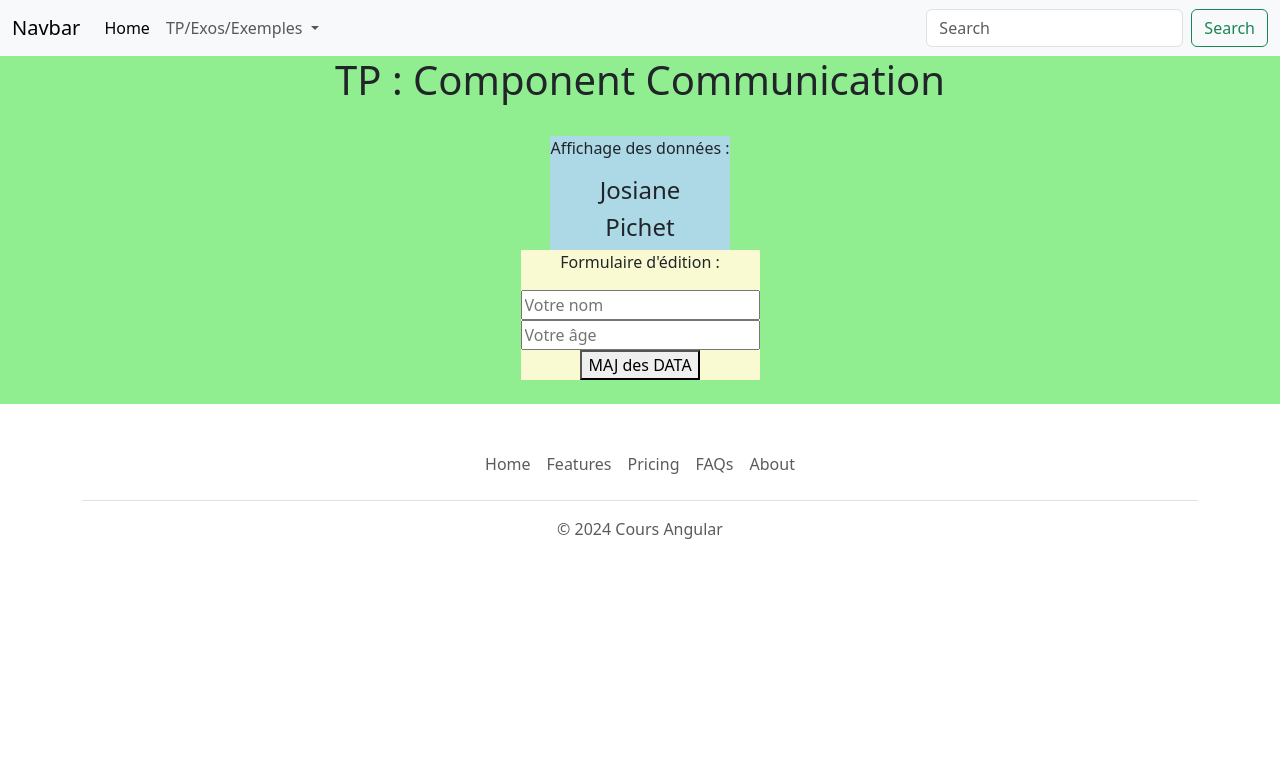
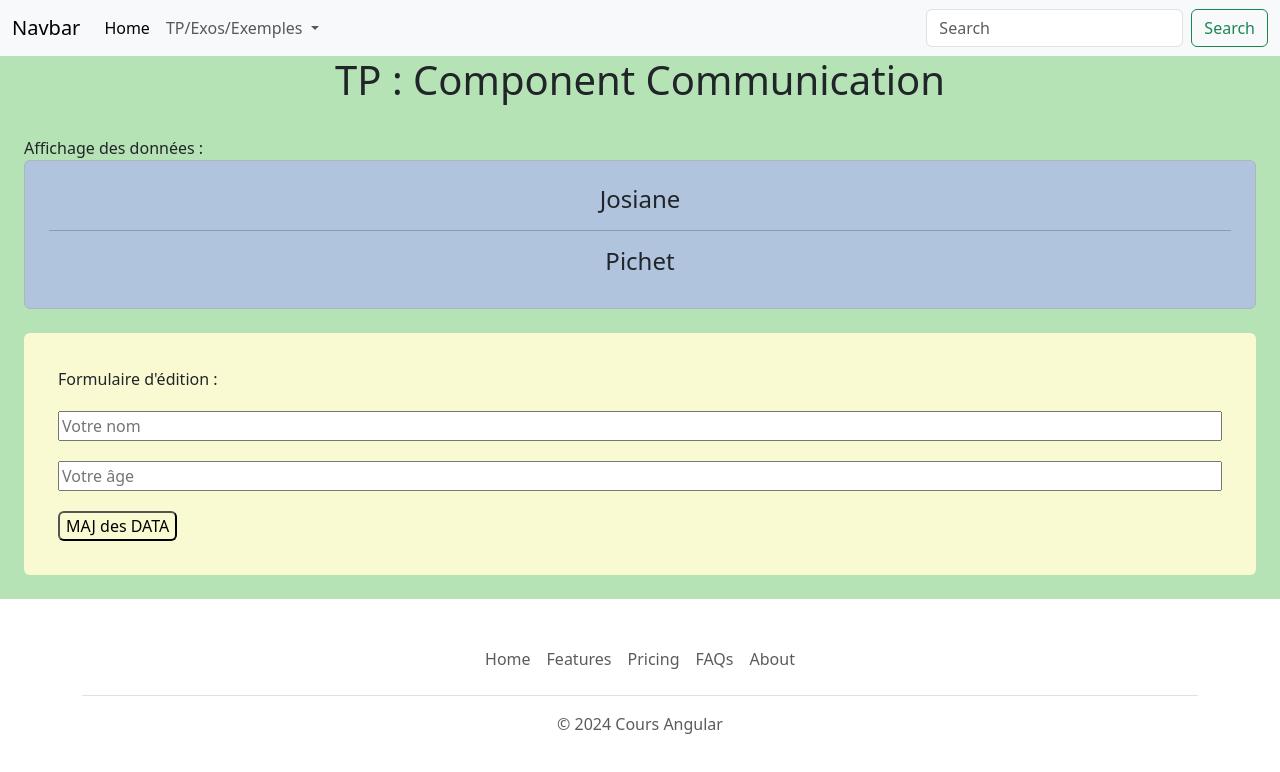
Before and after one commit to J0hD3v/projet-angular, an Angular app: page /app-communication in a window 1280 px wide. Shown: the top 772 px of the page. Built offline with nearby package versions, Linux system fonts and the light colour scheme.

Commit message:
hotfix style tp communication

```diff
--- a/src/app/communication/active-user/active-user.component.css
+++ b/src/app/communication/active-user/active-user.component.css
@@ -1,3 +1,3 @@
 section {
-    background-color: lightblue;
+    background-color: lightsteelblue;
 }
--- a/src/app/communication/active-user/active-user.component.html
+++ b/src/app/communication/active-user/active-user.component.html
@@ -1,5 +1,10 @@
-<section class="d-flex flex-column align-items-center text-center">
-    <p>Affichage des données :</p>
-    <h4>{{ name }}</h4>
-    <h4>{{ age }}</h4>
+<p class="text-start m-0">Affichage des données :</p>
+<section class="p-4 rounded border border-dark-subtle">
+    <article>
+        <h4>{{ name }}</h4>
+    </article>
+    <hr>
+    <article>
+        <h4>{{ age }}</h4>
+    </article>
 </section>
--- a/src/app/communication/communication.component.css
+++ b/src/app/communication/communication.component.css
@@ -1,3 +1,3 @@
 article {
-    background-color: lightgreen;
+    background-color: rgb(182, 227, 182);
 }
--- a/src/app/communication/communication.component.html
+++ b/src/app/communication/communication.component.html
@@ -1,7 +1,8 @@
-<article class="d-flex flex-column align-items-center text-center">
+<article class="d-flex flex-column text-center">
     <h1>TP : Component Communication</h1>
-    <section class="d-flex flex-column align-items-center text-center p-4">
+    <section class="d-flex flex-column text-center p-4">
         <app-active-user [name]="name" [age]="age"></app-active-user>
+        <br>
         <app-user-data (notify)="notifyChildComponent($event)"></app-user-data>
     </section>
 </article>
--- a/src/app/communication/user-data/user-data.component.css
+++ b/src/app/communication/user-data/user-data.component.css
@@ -1,3 +1,12 @@
 section {
     background-color: lightgoldenrodyellow;
+
+    &>* {
+        margin: 10px;
+    }
 }
+
+button {
+    background-color: transparent;
+    width: fit-content;
+}
--- a/src/app/communication/user-data/user-data.component.html
+++ b/src/app/communication/user-data/user-data.component.html
@@ -1,6 +1,6 @@
-<section class="d-flex flex-column align-items-center text-center">
-    <p>Formulaire d'édition :</p>
+<section class="d-flex flex-column p-4 rounded">
+    <p class="text-start">Formulaire d'édition :</p>
     <input type="text" placeholder="Votre nom" [(ngModel)]="name">
     <input type="text" placeholder="Votre âge" [(ngModel)]="age">
-    <button (click)="majData()">MAJ des DATA</button>
+    <button (click)="majData()" class="rounded">MAJ des DATA</button>
 </section>
```
